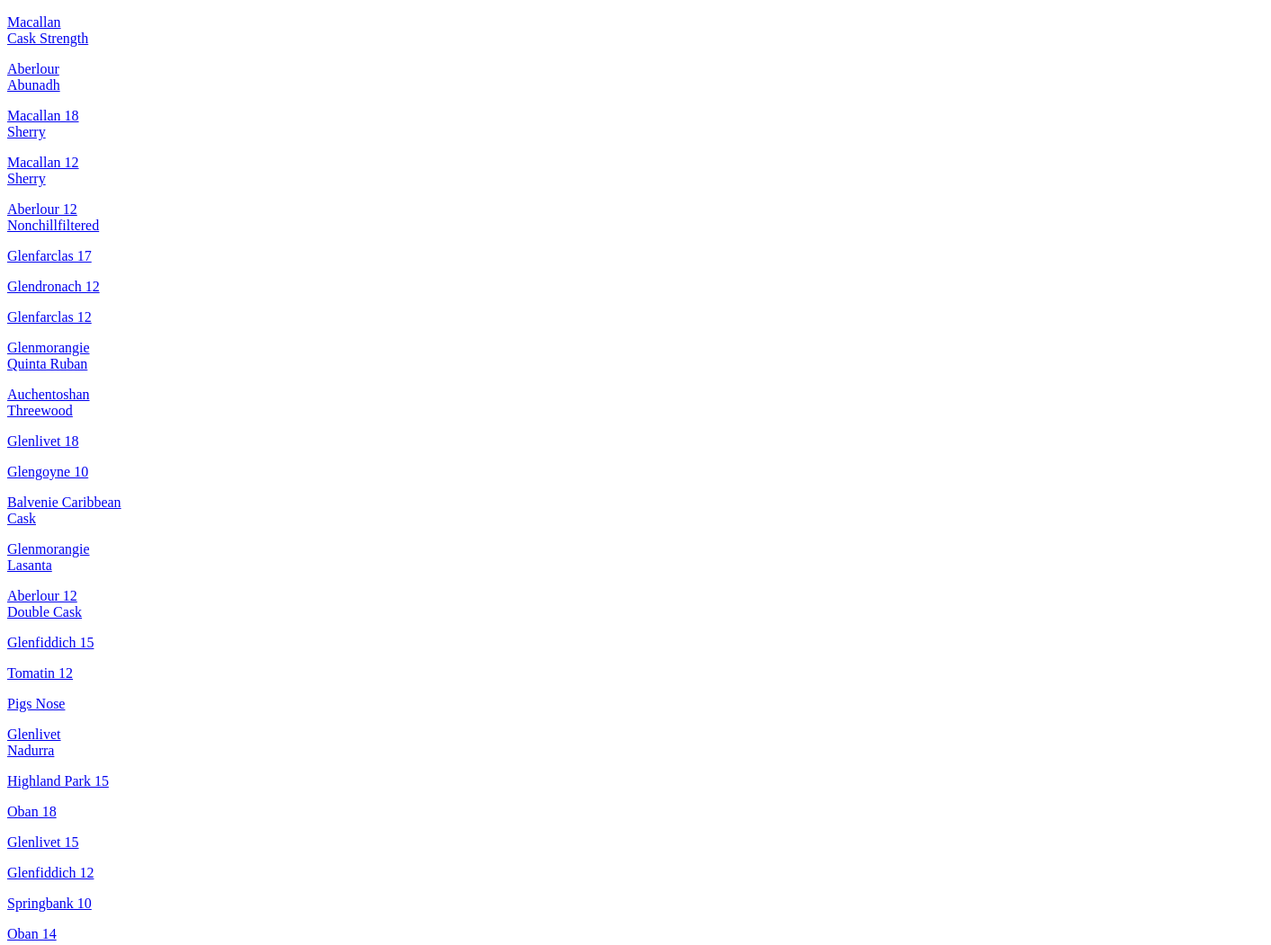
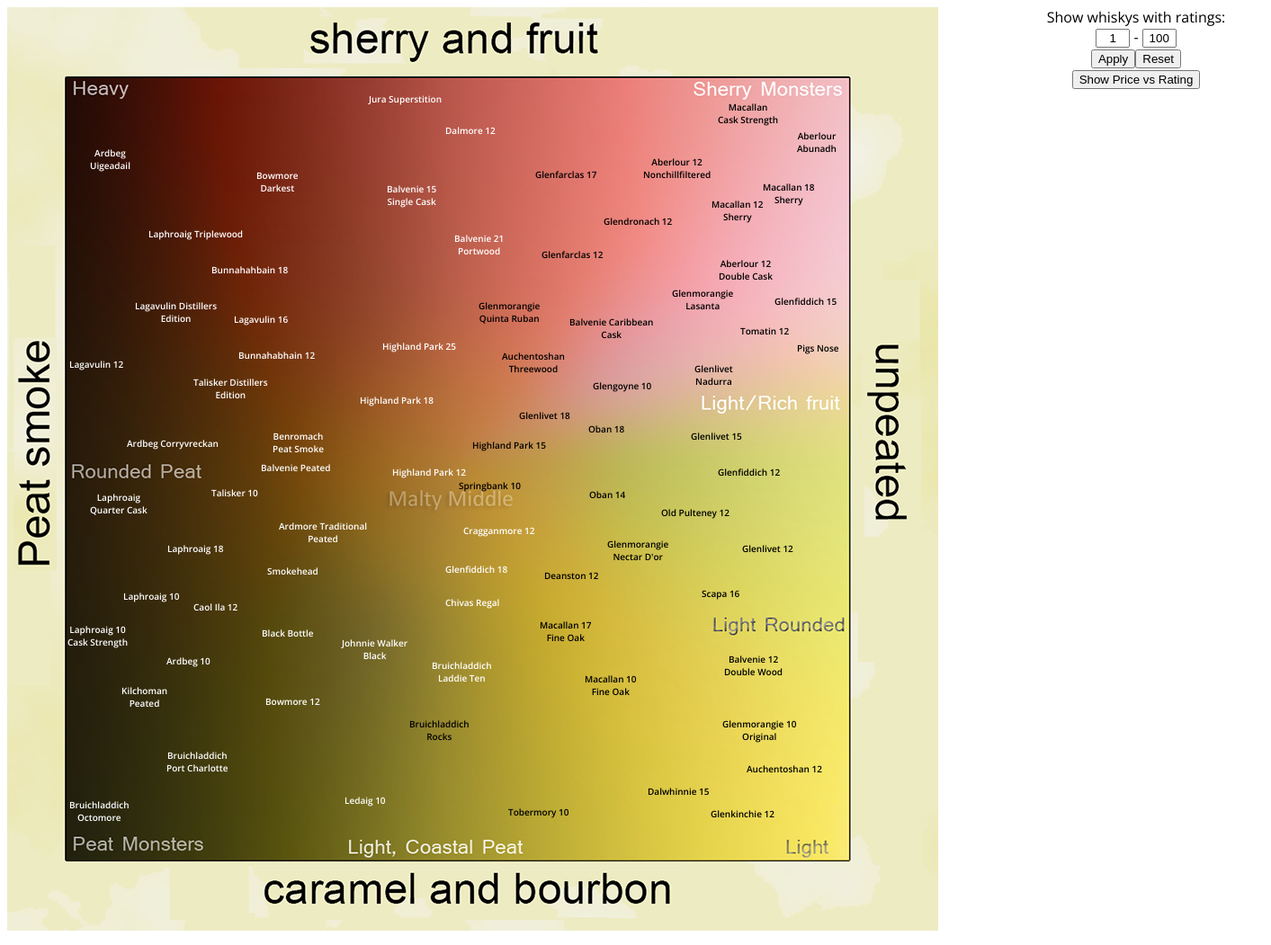
Before and after one commit to billxinli/malt, a plain HTML site: page testing/index.html in a window 1280 px wide. Shown: the top 1051 px of the page at 90% size, 1413 px wide, since content can reach past the window. Drawn offline with nearby package versions, Linux system fonts and the light colour scheme; files that its build step writes are made by us from their sources; the site is published under a folder, as on GitHub Pages, so addresses that start at the root find nothing; a script that the page names is missing; files whose address does not match are found by name.

Commit message:
fixed css reference

```diff
--- a/testing/index.html
+++ b/testing/index.html
@@ -3,7 +3,7 @@
 		<meta http-equiv="X-UA-Compatible" content="IE=edge">
 		<title>Scotchit Malt Map</title>
 		<link href='//fonts.googleapis.com/css?family=Montserrat|Open+Sans:400,600' rel='stylesheet' type='text/css'>
-		<link rel="stylesheet" href="/projects/maltmap/scotchit.css">
+		<link rel="stylesheet" href="scotchit.css">
 		<script src="//ajax.googleapis.com/ajax/libs/jquery/1.9.1/jquery.min.js" ></script>
 		<script type="text/javascript" src="//www.google.com/jsapi"></script>
 		<script type="text/javascript">
```
